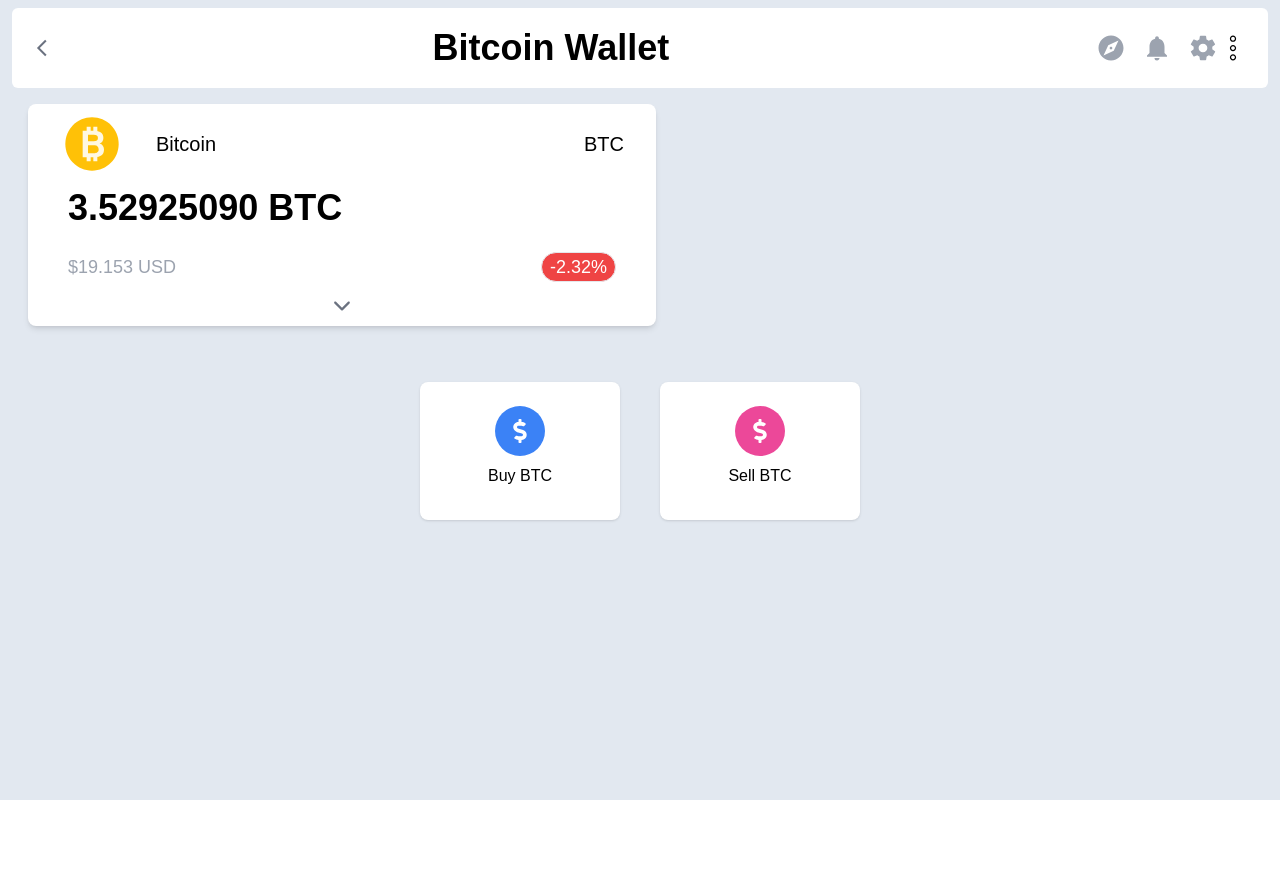
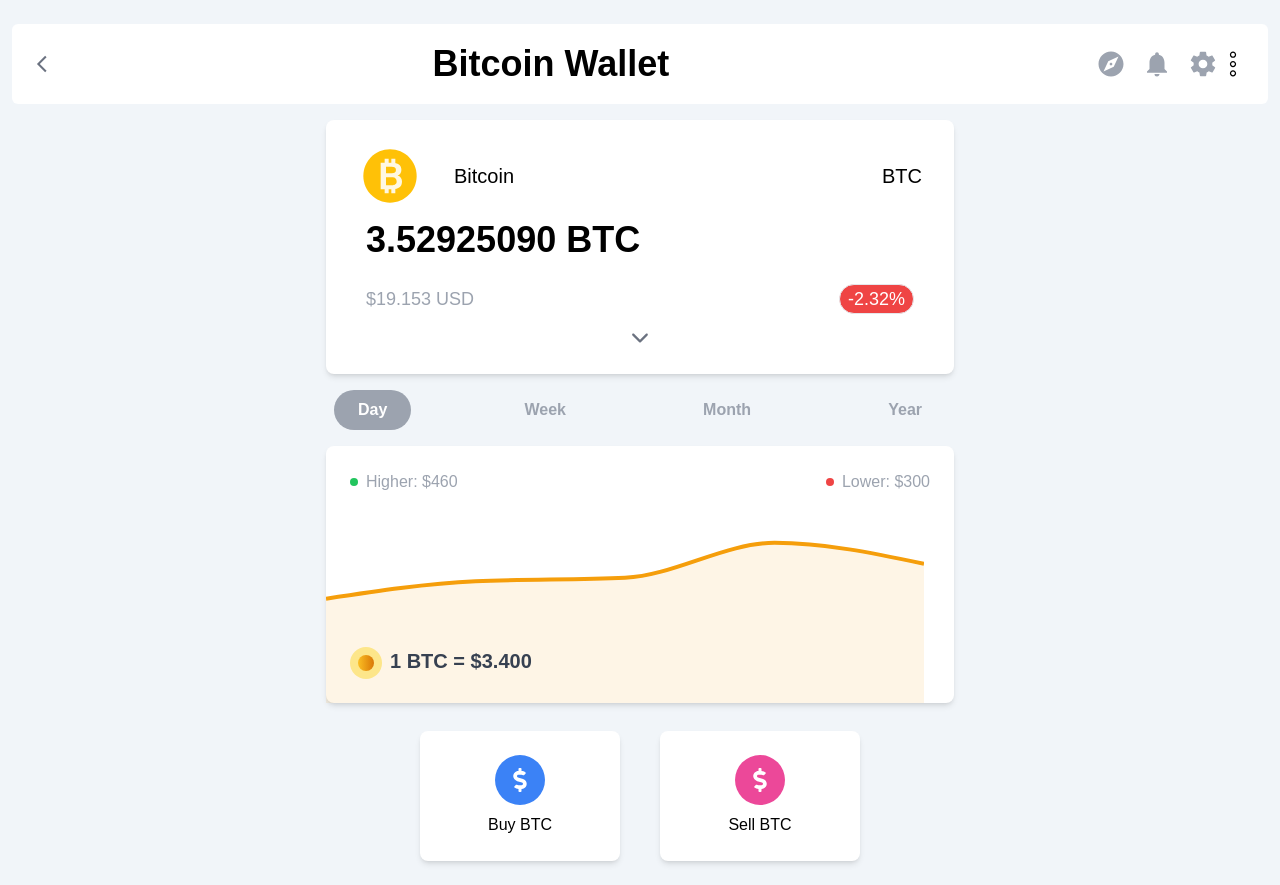
Before and after one commit to swethapaleti/rankmath-test, a React (Create React App) app: page / in a window 1280 px wide. Before the commit the page ends 800 px from the top, so only its background shows below. Built offline with nearby package versions, Linux system fonts and the light colour scheme; some icons are missing.

Commit message:
Add price chart and fix few things

```diff
--- a/package.json
+++ b/package.json
@@ -11,6 +11,7 @@
     "react-dom": "^18.2.0",
     "react-icons": "^4.10.1",
     "react-scripts": "5.0.1",
+    "recharts": "^2.7.2",
     "web-vitals": "^2.1.4"
   },
   "scripts": {
--- a/src/BitcoinCard/index.js
+++ b/src/BitcoinCard/index.js
@@ -6,7 +6,7 @@
   const [isArrowDown, showInfo] = useState(false);
 
   return (
-    <div className="w-5/6 min-w-[300px] shadow-md px-4 py-2 m-auto mt-4 bg-white rounded-lg shadow-md md:mx-4 md:w-1/2 md:px-8">
+    <div className="w-full px-4 py-6 mx-auto mt-4 bg-white rounded-lg shadow-md md:w-1/2 md:px-8">
       <div className="flex justify-between w-full place-items-center">
         <div className="flex space-x-8 place-items-center">
           <img className="w-16" src="bitcoin.svg" alt="bitcoin" />
--- /dev/null
+++ b/src/BitcoinPriceChart/index.js
@@ -0,0 +1,144 @@
+import { useState } from "react";
+import { AreaChart, ResponsiveContainer, Tooltip, Area, Dot } from "recharts";
+
+const tabData = {
+  "DAY": {
+    displayValue: "Day",
+    high: "$460",
+    low: "$300",
+    chartData: [
+      {
+        value: 300,
+      },
+      {
+        value: 350,
+      },
+      {
+        value: 360,
+      },
+      {
+        value: 460,
+      },
+      {
+        value: 400,
+      }
+    ],
+  },
+  "WEEK": {
+    displayValue: "Week",
+    high: "$460",
+    low: "$100",
+    chartData: [
+      {
+        value: 200,
+      },
+      {
+        value: 350,
+      },
+      {
+        value: 390,
+      },
+      {
+        value: 460,
+      },
+      {
+        value: 100,
+      }
+    ],
+  },
+  "MONTH": {
+    displayValue: "Month",
+    high: "$500",
+    low: "$100",
+    chartData: [
+      {
+        value: 100,
+      },
+      {
+        value: 250,
+      },
+      {
+        value: 350,
+      },
+      {
+        value: 450,
+      },
+      {
+        value: 500,
+      }
+    ],
+  },
+  "YEAR": {
+    displayValue: "Year",
+    high: "$900",
+    low: "$100",
+    chartData: [
+      {
+        value: 900,
+      },
+      {
+        value: 850,
+      },
+      {
+        value: 460,
+      },
+      {
+        value: 260,
+      },
+      {
+        value: 100,
+      }
+    ],
+  }
+};
+
+const BitcoinPriceChart = () => {
+  const [activeTab, setActiveTab] = useState("DAY");
+  const tabs = Object.keys(tabData);
+  const chartData = tabData[activeTab].chartData;
+
+  return (
+    <div className="flex flex-col w-full mx-auto mt-4 md:w-1/2">
+      <ul className="flex justify-between px-2 pb-4">
+        {tabs.map(tab => (<li key={tab} onClick={() => setActiveTab(tab)} className={`px-6 py-2 font-semibold cursor-pointer ${tab === activeTab ? 'text-white bg-gray-400 rounded-full' : 'text-gray-400'}`}>{tabData[tab].displayValue}</li>))}
+      </ul>
+      <div className="relative flex-grow pt-6 bg-white rounded-lg shadow-md">
+        <div className="flex justify-between px-6">
+          <div className="flex items-center gap-2">
+            <div className="w-2 h-2 bg-green-500 rounded-full"></div>
+            <p className="font-medium text-gray-400"> Higher: {tabData[activeTab].high}</p>
+          </div>
+          <div className="flex items-center gap-2">
+            <div className="w-2 h-2 bg-red-500 rounded-full"></div>
+            <p className="font-medium text-gray-400"> Lower: {tabData[activeTab].low}</p>
+          </div>
+        </div>
+        <ResponsiveContainer width="100%" aspect={3}>
+          <AreaChart data={chartData} margin={{ top: 0, left: 0, right: 30, bottom: 0 }}>
+            <Tooltip />
+            <Area
+              type="monotone"
+              legendType="none"
+              dataKey="value"
+              stroke="#f59e0b"
+              strokeWidth={4}
+              fill="#f59e0b"
+              fillOpacity={0.1}
+            />
+            <Dot cx={4} cy={4} r={4} fill="#8884d8"/>
+          </AreaChart>
+        </ResponsiveContainer>
+        <div className="absolute bottom-6 left-6">
+          <div className="flex gap-2">
+            <div className="flex items-center justify-center p-2 rounded-full bg-amber-200">
+                <div className="p-2 rounded-full bg-gradient-to-r from-amber-400 to-amber-600"></div>
+            </div>
+            <p className="text-xl font-semibold text-gray-700">1 BTC = $3.400</p>
+          </div>
+        </div>
+      </div>
+    </div>
+  );
+};
+
+export default BitcoinPriceChart;
--- a/src/BitcoinWallet/index.js
+++ b/src/BitcoinWallet/index.js
@@ -2,23 +2,24 @@
 import BitcoinCard from "../BitcoinCard";
 import Notifications from "../Notifications";
 import SellAndBuyCard from "../SellAndBuyCard";
+import BitcoinPriceChart from "../BitcoinPriceChart";
 
 const cardDetails = [
   { color: "bg-blue-500", text: "Buy BTC" },
   { color: "bg-pink-500", text: "Sell BTC" },
 ];
 
-
 const BitcoinWallet = () => (
-  <div className="h-screen px-3 py-2 bg-slate-200">
+  <div className="px-3 py-6 bg-slate-100 ">
     <Navbar />
       <BitcoinCard />
-    <Notifications />
-    <div className="flex justify-center gap-10 mt-10">
+      <BitcoinPriceChart />
+    <div className="flex justify-center gap-10 mt-3">
       {cardDetails.map((each) => (
         <SellAndBuyCard key={each.text} props={each} />
       ))}
     </div>
+      <Notifications/>
   </div>
 );
 
--- a/src/Navbar/index.js
+++ b/src/Navbar/index.js
@@ -27,7 +27,7 @@
         <p className="w-full font-sans font-semibold justify-self-center md:text-4xl">
           Bitcoin Wallet
         </p>
-        <div className="flex space-x-4">
+        <div className="hidden space-x-4 md:flex">
         <PiFolderMinusFill className="text-3xl text-gray-400 transition-colors hover:duration-500 hover:text-black" />
         <MdExplore className="text-3xl text-gray-400 transition-colors hover:duration-500 hover:text-black" />
         <MdNotifications className="text-3xl text-gray-400 transition-colors hover:duration-500 hover:text-black" />
--- a/src/SellAndBuyCard/index.js
+++ b/src/SellAndBuyCard/index.js
@@ -4,11 +4,11 @@
     const {props} = card
     const {color,text} = props
   return (
-    <div className="flex flex-col items-center px-4 py-6 bg-white rounded-lg shadow w-[200px] mt-4">
+    <div className="shadow-md flex flex-col items-center py-6 bg-white rounded-lg w-[200px] mt-4">
       <div className={`${color} py-2 rounded-full w-[50px] h-[50px] flex flex-col items-center justify-center`}>
         <FaDollarSign className="text-2xl text-white " />
       </div>
-      <p className="py-2">{text}</p>
+      <p className="pt-2">{text}</p>
     </div>
   );
 };
```
Also changed, not shown: 1 other file (tests, documents, lock files or other folders). Lines whose indentation alone changed are shown as unchanged.
